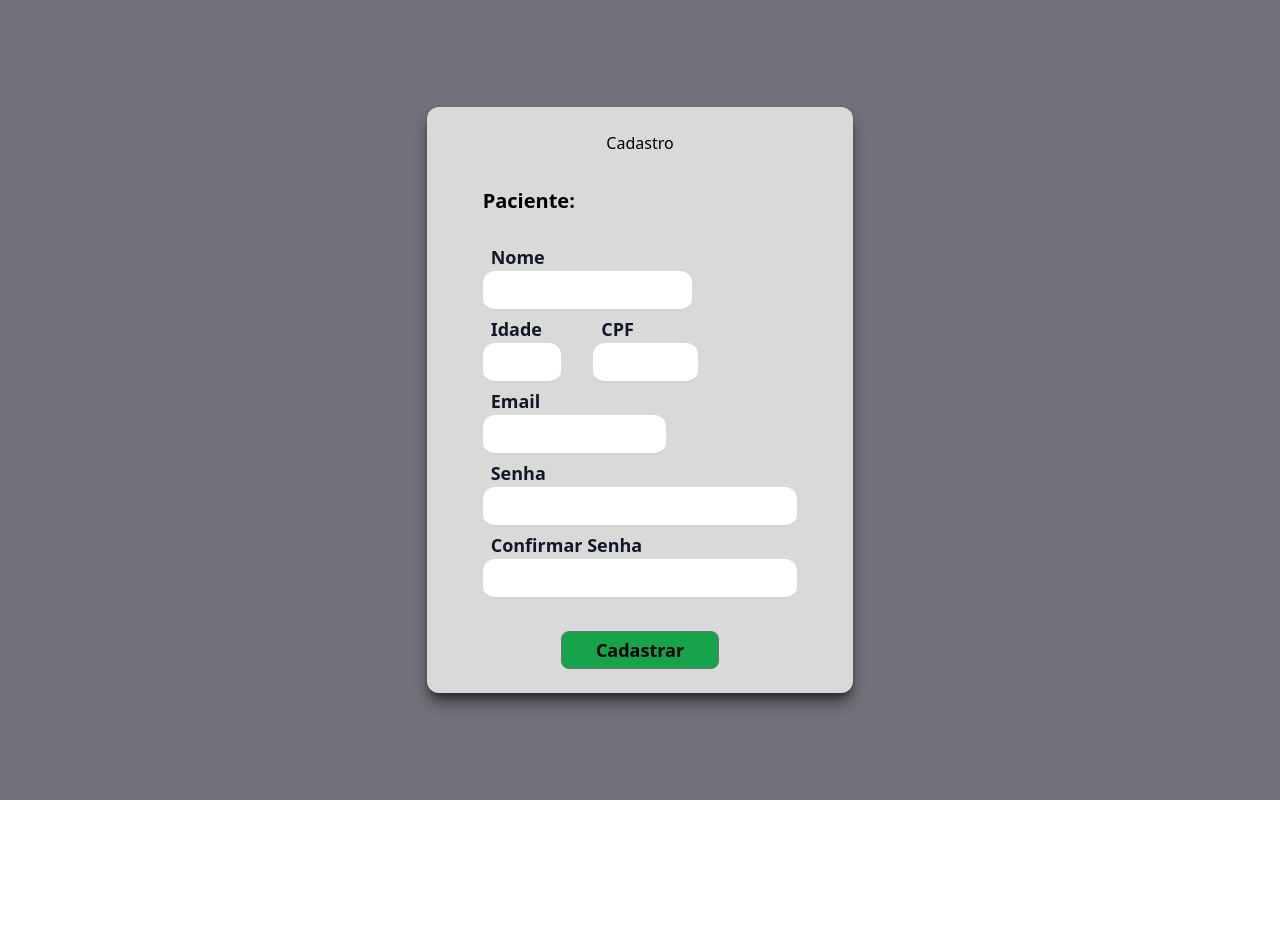
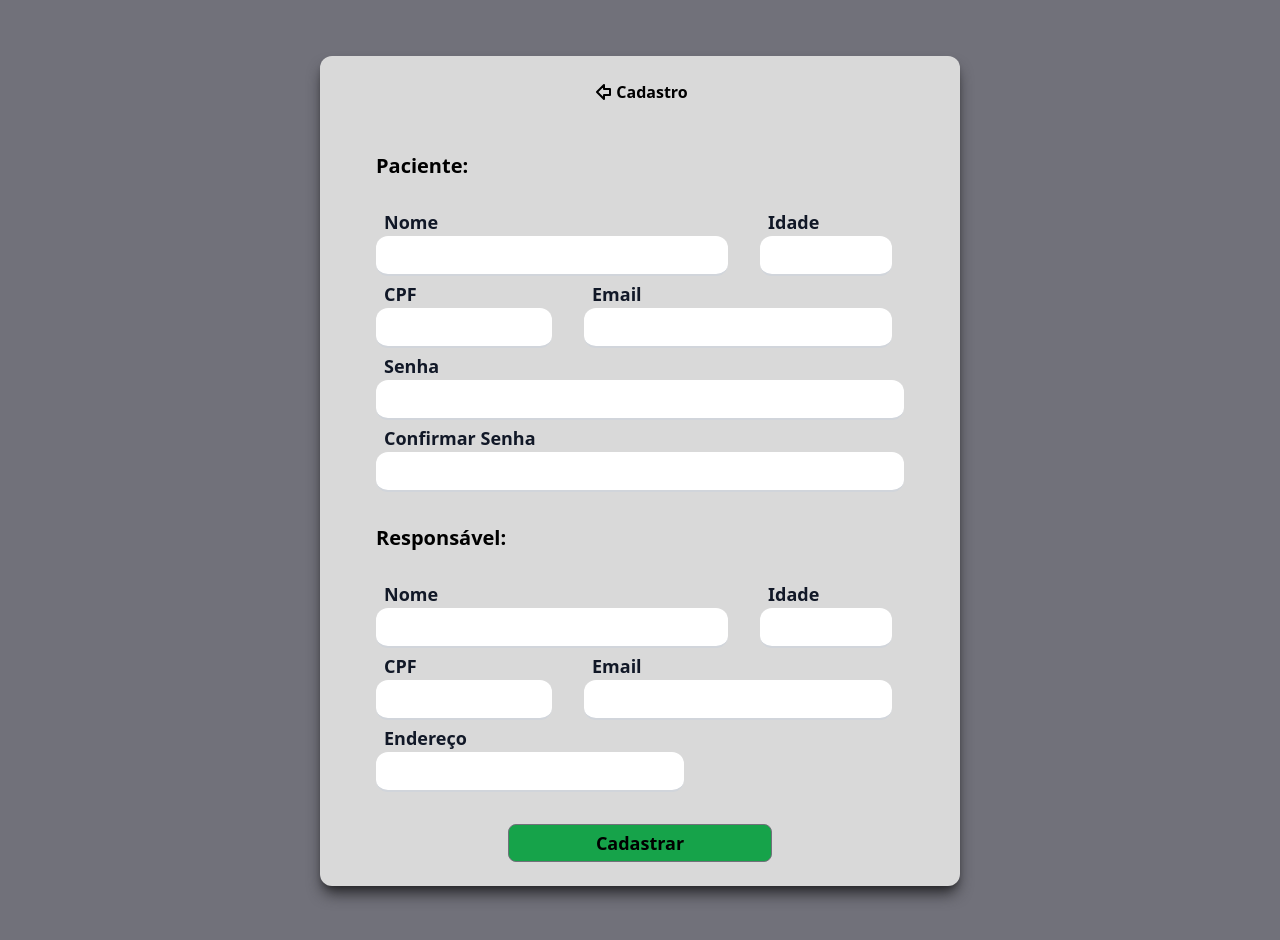
Before and after one commit to Bobby-Jones-Solutions-10/4ABA-project, a Next.js app: page /register in a window 1280 px wide. Before the commit the page ends 800 px from the top, so only its background shows below. Built offline with nearby package versions, Linux system fonts and the light colour scheme.

Commit message:
pequenas alterações na tela consults

```diff
--- a/src/components/ServicesPosts/index.tsx
+++ b/src/components/ServicesPosts/index.tsx
@@ -4,7 +4,7 @@ import Link from 'next/link';
 export default function ServicesPosts({ title, content, id, date, local }: ServicesPostsProps) {
     return (
         <>
-            <div key={id} className='flex flex-col gap-4 border-2 w-3/12 p-2 m-2 h-full shadow-lg items-start justify-start'>
+            <div key={id} className='flex flex-col gap-4 border-2 w-3/12 p-2 m-2 shadow-lg items-start justify-start'>
                 <div className='flex '>
                     <Link href={`services/${title}`}>
                         {title}
--- a/src/pages/register/index.js
+++ b/src/pages/register/index.js
@@ -3,6 +3,9 @@ import { zodResolver } from '@hookform/resolvers/zod'
 import { useForm } from 'react-hook-form'
 import { useState } from 'react'
 import '../../app/globals.css'
+import { ArrowBigLeft } from 'lucide-react'
+import Link from 'next/link'
+
 
 const createUserSchema = z.object({
     name: z.string()
@@ -32,13 +35,20 @@ const Register = () => {
     const styleLabel = 'cursor-text absolute left-2 top-1 bottom-0 font-normal text-gray-600 text-lg transition-all peer-placeholder-shown:text-base peer-placeholder-shown:text-gray-400 peer-placeholder-shown:top-2 peer-focus:-top-7 peer-focus:text-t-main peer-focus:text-lg peer-focus:m-0 peer-focus:font-semibold peer-valid:-top-7 peer-valid:text-t-main peer-valid:font-semibold peer-valid:text-lg peer-valid:m-0 peer-read-only:-top-7 peer-read-only:text-t-main peer-read-only:font-semibold peer-read-only:text-lg peer-read-only:m-0'
     const styleInput = 'pl-4 rounded-xl peer h-10 w-full border-b-2 border-gray-300 text-gray-900 placeholder-transparent focus:outline-none focus:border-secondary-color'
 
-    //hooks para os inputs
+    //hooks para os inputs do paciente
     const [name, setName] = useState('')
     const [age, setAge] = useState('')
     const [cpf, setCpf] = useState('')
     const [email, setEmail] = useState('')
     const [password, setPassword] = useState('')
     const [comfirmPassword, setConfirmPassword] = useState('')
+
+    //hooks para os inputs do responsável
+    const [rName, setrName] = useState('')
+    const [rAge, setrAge] = useState('')
+    const [aCpf, setrCpf] = useState('')
+    const [rEmail, setrEmail] = useState('')
+    const [rAdress, setrAdress] = useState('')
 
 
 
@@ -53,10 +63,20 @@ const Register = () => {
     }
 
     return (
-        <div className="flex h-screen justify-center items-center bg-zinc-500">
-            <div className='flex flex-wrap items-center bg-background-color w-4/12 justify-center rounded-xl py-6 space-y-8 shadow-lg shadow-zinc-800 border-3'>
+        <div className="flex h-full justify-center items-center bg-zinc-500">
+            <div className='flex flex-wrap items-center bg-background-color justify-center rounded-xl m-14 py-6 space-y-8 shadow-lg shadow-zinc-800 border-3 lg:w-6/12'>
+                <div className="flex w-ful flex-row items-center  font-semibold mb-4">
+                    <div className="flex flex-row justify-start items-start">
+                        <Link href='/'>
+                            <ArrowBigLeft />
+                        </Link>
+                    </div>
+                    <div className='flex flex-col items-center justify-center'>
                         <h1>Cadastro</h1>
+                    </div>
+                </div>
                 <form onSubmit={handleSubmit(createUser)} className='w-full gap-8 flex-col flex'>
+                    <div className="w-full flex flex-col gap-8">
                         <div className='flex justify-start items-center font-bold text-xl ml-14 mb-6'>
                             <h3>Paciente:</h3>
                         </div>
@@ -85,8 +105,36 @@ const Register = () => {
                                 <input onChange={(e) => setConfirmPassword(e.target.value)} type="password" id='confirmPassword' className={styleInput} />
                                 <label htmlFor="confirmPassword" className={styleLabel}>Confirmar Senha</label>
                             </div>
+                        </div>
+                        <div className="w-full flex flex-col gap-8">
+                            <div className='flex justify-start items-center font-bold text-xl ml-14 mb-6'>
+                                <h3>Responsável:</h3>
+                            </div>
+                            <div className='flex w-ful flex-wrap px-14 justify-start items-center gap-8'>
+                                <div className='flex relative w-8/12 items-center justify-center'>
+                                    <input onChange={(e) => setrName(e.target.value)} type="text" id='rname' className={styleInput} />
+                                    <label htmlFor="rname" className={styleLabel}>Nome</label>
+                                </div>
+                                <div className='flex relative w-3/12 items-center justify-center'>
+                                    <input onChange={(e) => setrAge(e.target.value)} type="text" id='rage' className={styleInput} />
+                                    <label htmlFor="rage" className={styleLabel}>Idade</label>
+                                </div>
+                                <div className='flex relative w-4/12 items-center justify-center'>
+                                    <input onChange={(e) => setrCpf(e.target.value)} type="text" id='rcpf' className={styleInput} />
+                                    <label htmlFor="rcpf" className={styleLabel}>CPF</label>
+                                </div>
+                                <div className='flex relative w-7/12 items-center justify-center'>
+                                    <input onChange={(e) => setrEmail(e.target.value)} type="text" id='remail' className={styleInput} />
+                                    <label htmlFor="remail" className={styleLabel}>Email</label>
+                                </div>
+                                <div className='flex relative w-7/12 items-center justify-center'>
+                                    <input onChange={(e) => setrAdress(e.target.value)} type="text" id='radress' className={styleInput} />
+                                    <label htmlFor="radress" className={styleLabel}>Endereço</label>
+                                </div>
                                 <div className='flex w-full flex-col justify-center items-center'>
                                     <button type="submit" className='bg-green-600 flex justify-center font-semibold py-1 border border-zinc-500 text-lg w-6/12 text-center items-center rounded-lg hover:border-black hover:bg-green-700'>Cadastrar</button>
+                                </div>
+                            </div>
                         </div>
                     </div>
                 </form>
--- a/src/pages/rpassword/index.js
+++ b/src/pages/rpassword/index.js
@@ -47,12 +47,12 @@ const Rpassword = () => {
         <>
             <div className="flex h-screen justify-center items-center bg-zinc-500">
                 <div className='flex flex-col items-center bg-background-color w-4/12 justify-center rounded-xl py-6 space-y-8 shadow-lg shadow-zinc-800 border-3'>
-                    <div className="flex flex-row items-center justify-center font-semibold mb-4">
-                    <div className="flex relative flex-row justify-start items-start">
-                        <Link href='/'>
-                            <ArrowBigLeft />
-                        </Link>
-                    </div>
+                    <div className="flex flex-row w-full items-center justify-center font-semibold mb-4">
+                        <div className="flex flex-row justify-start items-start">
+                            <Link href='/'>
+                                <ArrowBigLeft />
+                            </Link>
+                        </div>
                         <div className='flex flex-col items-center justify-center'>
                             <h1>Recupere sua senha</h1>
                             <h6>Enviaremos um código para seu e-mail cadastrado</h6>
--- a/src/pages/services/createService.tsx
+++ b/src/pages/services/create.tsx
@@ -1,5 +1,5 @@
 
-const CreateService = () => {
+const Create = () => {
 
     return (
         <>
@@ -11,4 +11,4 @@ const CreateService = () => {
 
 }
 
-export default CreateService
+export default Create
--- a/src/pages/services/index.tsx
+++ b/src/pages/services/index.tsx
@@ -15,17 +15,16 @@ const Services = () => {
 
     return (
         <>
-            <div className='flex flex-row w-screen h-full'>
+            <div className='flex flex-row w-full h-screen'>
                 <SideBar />
 
-                <div className='flex flex-wrap w-9/12 items-center justify-start gap-4 mt-12 ml-12 h-full'>
-
-                    <div className='bg-green-500 flex flex-row border-2 rounded-lg p-4 m-1'>
-                        <Link href={'services/create'}>
+                <div className='flex flex-col w-9/12 items-center justify-start pb-12 gap-4 mt-12 ml-12'>
+                    <div className='flex w-full items-center justify-start'>
+                        <Link className='bg-green-500 flex w-40 flex-row border-2 rounded-lg p-4 m-1' href={'services/create'}>
                             Criar consulta
                         </Link>
                     </div>
-
+                    <div className='flex items-center justify-start h-screen overflow-y-auto'>
                         <div className='flex flex-wrap w-full h-full gap-4'>
                             <Suspense fallback={<IfLoading />}>
                                 {
@@ -37,6 +36,7 @@ const Services = () => {
                         </div>
                     </div>
                 </div>
+            </div>
         </>
     );
 }
```
Also changed, not shown: dados.json (+21 -0 lines). Lines whose indentation alone changed are shown as unchanged.
